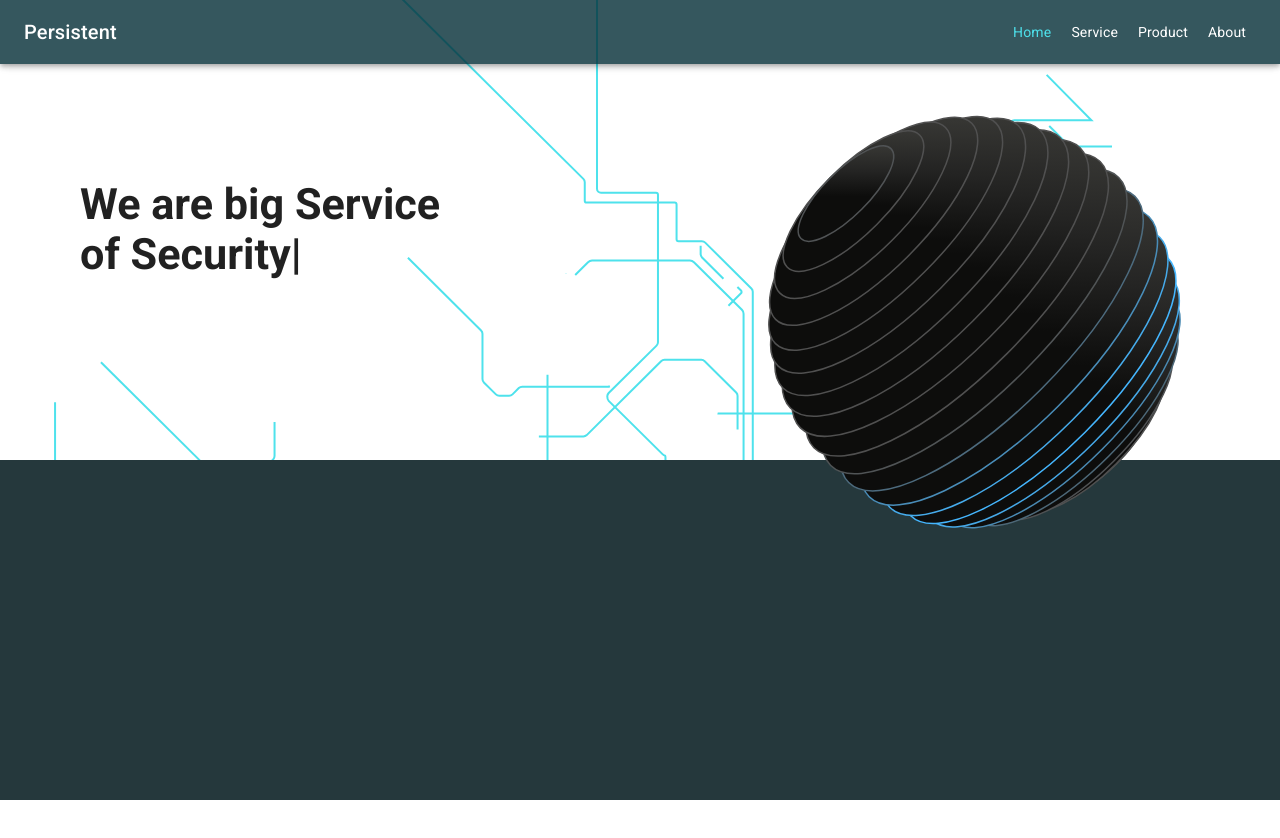
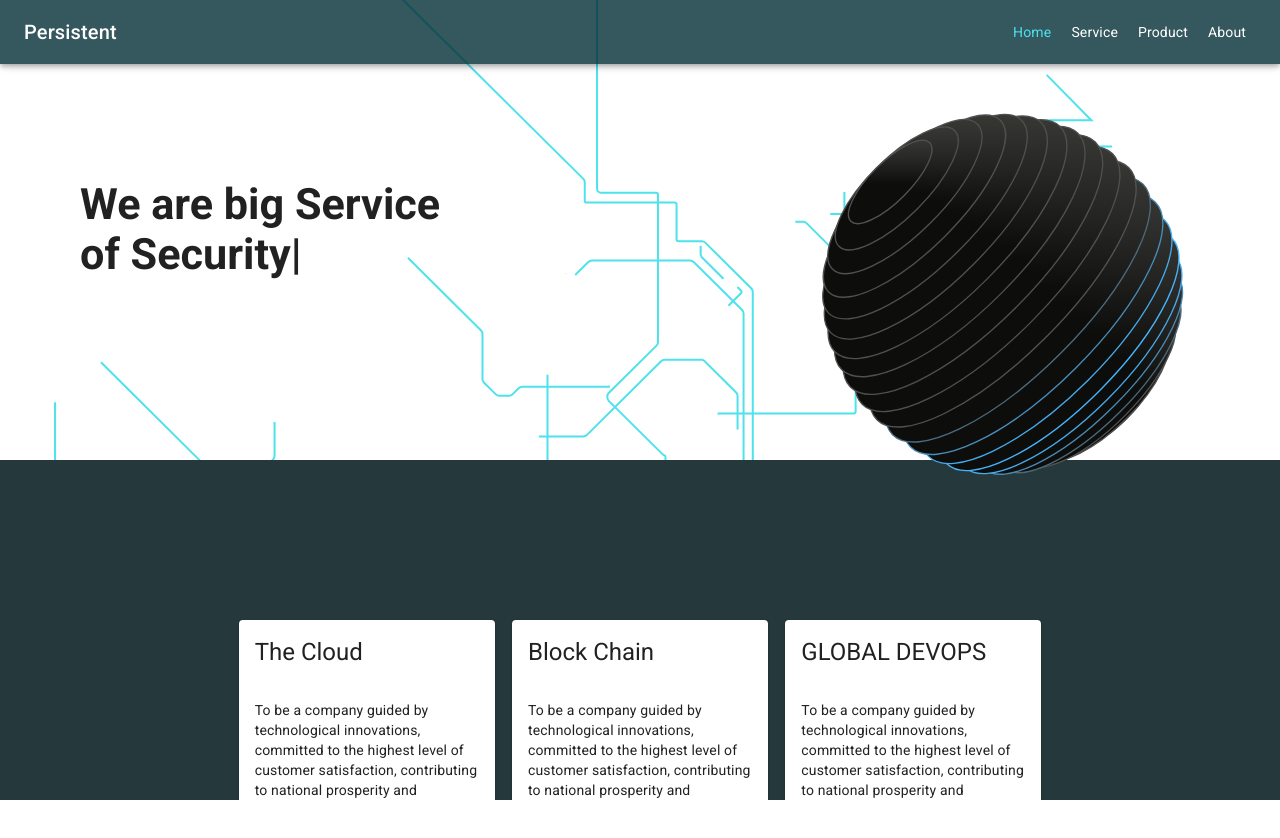
Before and after one commit to huyhomie66/nextjs_structure, a Next.js app: page / in a window 1280 px wide. Shown: the top 838 px of the page. Built offline with nearby package versions, Linux system fonts and the light colour scheme.

Commit message:
add service animation

```diff
--- a/common/body/product.tsx
+++ b/common/body/product.tsx
@@ -0,0 +1 @@
+export default function Product() {}
--- a/common/body/service.tsx
+++ b/common/body/service.tsx
@@ -1,16 +1,48 @@
 import { makeStyles } from "@material-ui/core/styles";
 import FrameContainer from "@/theme/layout/frame.container";
+import ServiceCard from "@/common/serviceCard";
+import { serviceItems } from "@/constants";
+import { useEffect } from "react";
+import cardScript from "@/theme/animations/script/card";
 
 const useStyles = makeStyles((theme: any) => ({
   frameContainer: {
-    height: "55vh",
+    height: "100vh",
     backgroundColor: theme.palette.darkGreen,
+    display: "flex",
+    justifyContent: "space-around",
   },
 }));
 
 const AboutUs = () => {
   const classes = useStyles();
-  return <FrameContainer className={classes.frameContainer}></FrameContainer>;
+  useEffect(() => {
+    Promise.all(
+      serviceItems.map((e: any) => {
+        const { translateX, duration, targets } = e.frame;
+        // @ts-ignore
+        cardScript({
+          translateX,
+          duration,
+          targets: `.${targets}`,
+        });
+      })
+    );
+  }, []);
+
+  return (
+    <FrameContainer className={classes.frameContainer}>
+      {serviceItems.map((e: any, i: number) => (
+        <ServiceCard
+          key={i}
+          frame={e.frame}
+          title={e.title}
+          subTitle={e.subTitle}
+          action={e.action}
+        />
+      ))}
+    </FrameContainer>
+  );
 };
 
 export default AboutUs;
--- /dev/null
+++ b/common/footer/form.tsx
@@ -0,0 +1,3 @@
+export default function FooterForm() {
+  return <form></form>;
+}
--- /dev/null
+++ b/common/footer/index.tsx
@@ -0,0 +1,3 @@
+export default function Footer() {
+  return <footer></footer>;
+}
--- a/common/serviceCard.tsx
+++ b/common/serviceCard.tsx
@@ -1,14 +1,49 @@
-import { Card, CardContent, CardActions } from "@material-ui/core";
+import {
+  Card,
+  CardContent,
+  CardActions,
+  CardHeader,
+  Button,
+} from "@material-ui/core";
 
-import { makeStyles } from "@material-ui/core/styles";
+import { makeStyles, Theme } from "@material-ui/core/styles";
+import clsx from "clsx";
 
-const useStyles = makeStyles((them) => ({}));
+const useStyles = makeStyles((theme: Theme) => ({
+  root: {
+    marginTop: theme.spacing(20),
+    width: "20vw",
+    height: "35vh",
+  },
+  cardActions: {
+    display: "flex",
+    alignItems: "center",
+  },
+}));
 
-export default function ServiceCard() {
+export default function ServiceCard({
+  title,
+  description,
+  subTitle,
+  action,
+  frame,
+}: {
+  frame?: any;
+  title: string;
+  subTitle: string;
+  description?: string;
+  action: any;
+}) {
+  console.info(frame.targets);
+  const classes = useStyles();
   return (
-    <Card>
-      <CardContent></CardContent>
-      <CardActions></CardActions>
+    <Card className={clsx(classes.root, frame.targets)}>
+      <CardHeader title={title} />
+      <CardContent>{subTitle}</CardContent>
+      {description && <CardContent>{description}</CardContent>}
+      <CardActions className={classes.cardActions}>
+        <Button onClick={action}>See more</Button>
+      </CardActions>
     </Card>
   );
 }
--- a/constants/index.js
+++ b/constants/index.js
@@ -1,5 +1,6 @@
 import Home from "@/common/body/home";
 import Service from "@/common/body/service";
+
 const navbarItems = [
   { title: "Home", component: <Home /> },
   { title: "Service", component: <Service /> },
@@ -7,4 +8,43 @@ const navbarItems = [
   { title: "About", component: <div style={{ height: "50vh" }} /> },
 ];
 
-export { navbarItems };
+const serviceItems = [
+  {
+    title: "The Cloud",
+    description: "",
+    action: () => {},
+    frame: {
+      translateX: 100,
+      duration: 200,
+      targets: "cl",
+    },
+    subTitle:
+      "To be a company guided by technological innovations, committed to the highest level of customer satisfaction, contributing to national prosperity and providing its employees with the most favorable working environment possible, thus enabling them to reach their full potential in their professional careers as well as their morale.",
+  },
+  {
+    title: "Block Chain",
+    description: "",
+    action: () => {},
+    frame: {
+      translateX: 0,
+      duration: 200,
+      targets: "bc",
+    },
+    subTitle:
+      "To be a company guided by technological innovations, committed to the highest level of customer satisfaction, contributing to national prosperity and providing its employees with the most favorable working environment possible, thus enabling them to reach their full potential in their professional careers as well as their morale.",
+  },
+  {
+    title: "GLOBAL DEVOPS",
+    description: "",
+    frame: {
+      translateX: -100,
+      duration: 200,
+      targets: "gd",
+    },
+    action: () => {},
+    subTitle:
+      "To be a company guided by technological innovations, committed to the highest level of customer satisfaction, contributing to national prosperity and providing its employees with the most favorable working environment possible, thus enabling them to reach their full potential in their professional careers as well as their morale.",
+  },
+];
+
+export { navbarItems, serviceItems };
--- a/theme/animations/component/earth.css
+++ b/theme/animations/component/earth.css
@@ -1,5 +1,5 @@
 .animation-wrapper {
-  width: 40%;
+  width: 35%;
   padding-bottom: 50%;
 }
 
--- /dev/null
+++ b/theme/animations/script/card.js
@@ -0,0 +1,16 @@
+import anime from "animejs/lib/anime.es.js";
+
+export default function cardScript({
+  targets,
+  translateX,
+  translateY,
+  duration,
+}) {
+  anime({
+    targets,
+    translateX,
+    translateY,
+    duration,
+    easing: "easeInOutQuad",
+  });
+}
```
Also changed, not shown: pages/star.tsx (deleted, +0 -11 lines), pages/product.tsx (added), pages/service.tsx (added), theme/layout/page.container.tsx (added).
